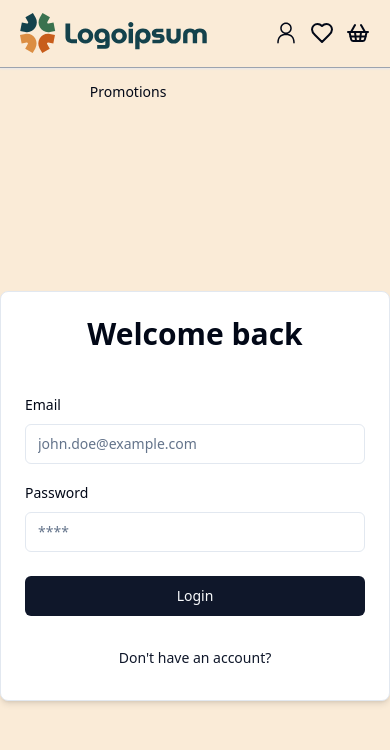
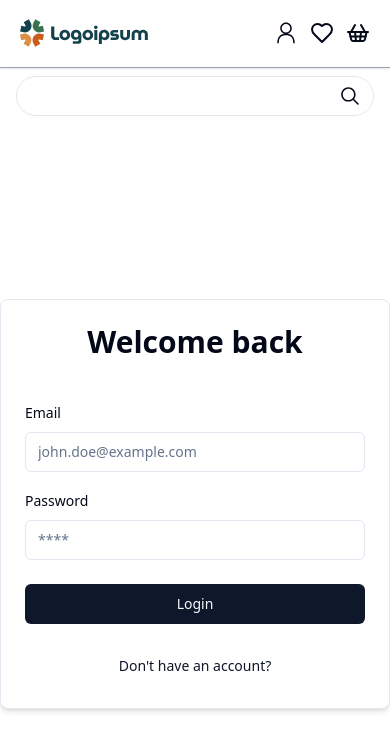
Before and after one commit to teoMarinov/ABCFurniture, a React (Vite) app in the folder client/: page /login in a window 390 px wide. Shown: the top 750 px of the page. Built offline with nearby package versions, Linux system fonts and the light colour scheme; the HTML template or start-up script is replaced by a standard one.

Commit message:
responsive design to header and navbar

```diff
--- a/client/src/components/header/Header.tsx
+++ b/client/src/components/header/Header.tsx
@@ -9,8 +9,10 @@ const Header = () => {
 
   return (
     <div className="w-screen h-[8vh] shadow-sm border-b border-gray-400 shadow-gray-200 p-4 flex justify-between items-center xl:px-32 px-5">
-      <img src={logo} className="cursor-pointer" onClick={() => nav("/")} />
+      <img src={logo} className="cursor-pointer size-32" onClick={() => nav("/")} />
+      <div className=" sm:block hidden w-1/2">
       <SearchBar />
+      </div>
       <NavIcons nav={nav} />
     </div>
   );
--- a/client/src/components/header/NavIcons.tsx
+++ b/client/src/components/header/NavIcons.tsx
@@ -22,8 +22,8 @@ const NavIcons = ({ nav }: NavIconsProps) => {
         onClick={() => nav("/cart")}
         className="h-6 w-6 hover:scale-[120%] cursor-pointer"
       />
-      <div className="border-l h-full ml-2 mr-1 border-black hidden sm:inline-block" />
-      <div className="hidden sm:inline-block" onClick={() => nav("/cart")}>
+      <div className="border-l h-full ml-2 mr-1 border-black hidden lg:inline-block" />
+      <div className="hidden lg:inline-block" onClick={() => nav("/cart")}>
         <TotalPrice nav={nav}/>
       </div>
     </div>
--- a/client/src/components/header/SearchBar.tsx
+++ b/client/src/components/header/SearchBar.tsx
@@ -3,7 +3,7 @@ import { MagnifyingGlassIcon } from "@radix-ui/react-icons";
 
 const SearchBar = () => {
   return (
-    <div className="relative w-1/2 lg:block hidden">
+    <div className="relative">
       <Input className="w-full rounded-full" />
       <div className="h-full w-12 rounded-r-full flex items-center justify-center absolute top-0 right-0 transition hover:bg-neutral-200">
         <MagnifyingGlassIcon className="h-6 w-6 z-50" />
--- a/client/src/components/navbar/CategoriesMenu.tsx
+++ b/client/src/components/navbar/CategoriesMenu.tsx
@@ -47,7 +47,7 @@ const outdoorOptions = ["outdoor furniture"];
 
 const CategoriesMenu = () => {
   return (
-    <div className="lg:grid w-[80vw] 2xl:w-[88vw] 2xl:grid-cols-7 xl:grid-cols-4 grid-cols-3 hidden uppercase px-5">
+    <div className="sm:grid w-[94vw] 2xl:w-[88vw] 2xl:grid-cols-7 xl:grid-cols-4 grid-cols-3 hidden uppercase px-5">
       <ColContainer title="kitchen" options={kitchenOptions} />
       <ColContainer title="Bedroom" options={bedroomOptions} />
       <ColContainer
--- a/client/src/components/navbar/ColContainer.tsx
+++ b/client/src/components/navbar/ColContainer.tsx
@@ -20,7 +20,7 @@ const ColContainer = ({ title, options }: ColContainerProps) => {
         </h1>
       </div>
       {options.map((option) => (
-        <div className="text-sm my-4">
+        <div className="lg:text-sm text-xs my-4">
           <Link
             to={`products/${title}/${option.replace(/\s+/g, "-")}`}
             className="w-fit cursor-pointer"
--- a/client/src/components/navbar/Navbar.tsx
+++ b/client/src/components/navbar/Navbar.tsx
@@ -7,17 +7,16 @@ import {
 } from "@/components/ui/navigation-menu";
 import NavbarItemButton from "./NavbarItemButton";
 import CategoriesMenu from "./CategoriesMenu";
+import SearchBar from "../header/SearchBar";
 
-
-
-const Navbar = ( ) => {
+const Navbar = () => {
   return (
     <div>
-    <div className="h-10 lg:px-32 px-5 py-1">
-      <NavigationMenu>
-        <NavigationMenuList className="gap-x-20">
+      <div className="h-10 lg:px-32 px-5 py-1 sm:flex hidden">
+        <NavigationMenu className="">
+          <NavigationMenuList className="lg:gap-x-20 gap-x-5">
             <NavigationMenuItem>
-            <NavigationMenuTrigger className="justify-start">
+              <NavigationMenuTrigger className="lg:w-60 w-32">
                 Products
               </NavigationMenuTrigger>
               <NavigationMenuContent>
@@ -29,7 +28,9 @@ const Navbar = ( ) => {
           </NavigationMenuList>
         </NavigationMenu>
       </div>
-    {/* {children} */}
+      <div className="block sm:hidden px-4 pt-2">
+        <SearchBar />
+      </div>
     </div>
   );
 };
--- a/client/src/components/navbar/NavbarItemButton.tsx
+++ b/client/src/components/navbar/NavbarItemButton.tsx
@@ -9,7 +9,7 @@ interface NavbarItemButtonProps {
 const NavbarItemButton = ({ title, navTo }: NavbarItemButtonProps) => {
   return (
     <NavigationMenuItem>
-      <Button variant={"ghost"} className="w-60">
+      <Button variant={"ghost"} className="lg:w-60 w-32">
         <Link to={navTo}>{title}</Link>
       </Button>
     </NavigationMenuItem>
--- a/client/src/index.css
+++ b/client/src/index.css
@@ -5,7 +5,6 @@
 #root {
   width: 100%;
   height: 100vh;
-  background-color: antiquewhite;
 }
 
 @layer base {
```
Lines whose indentation alone changed are shown as unchanged.
